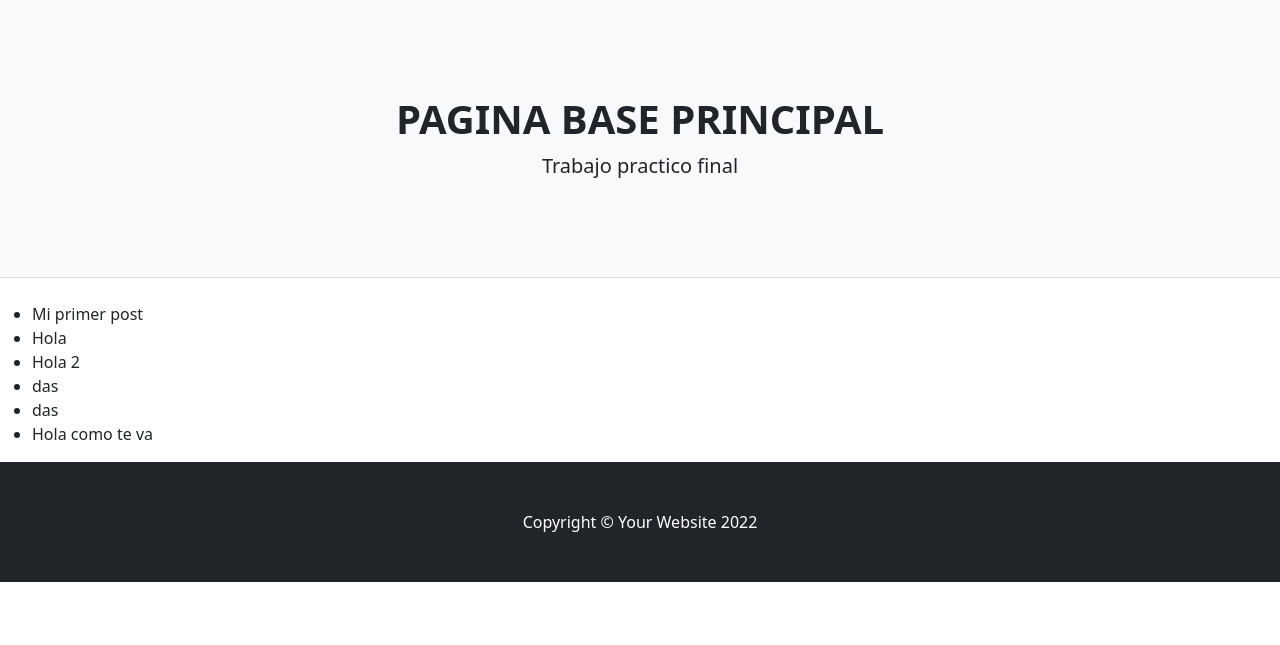
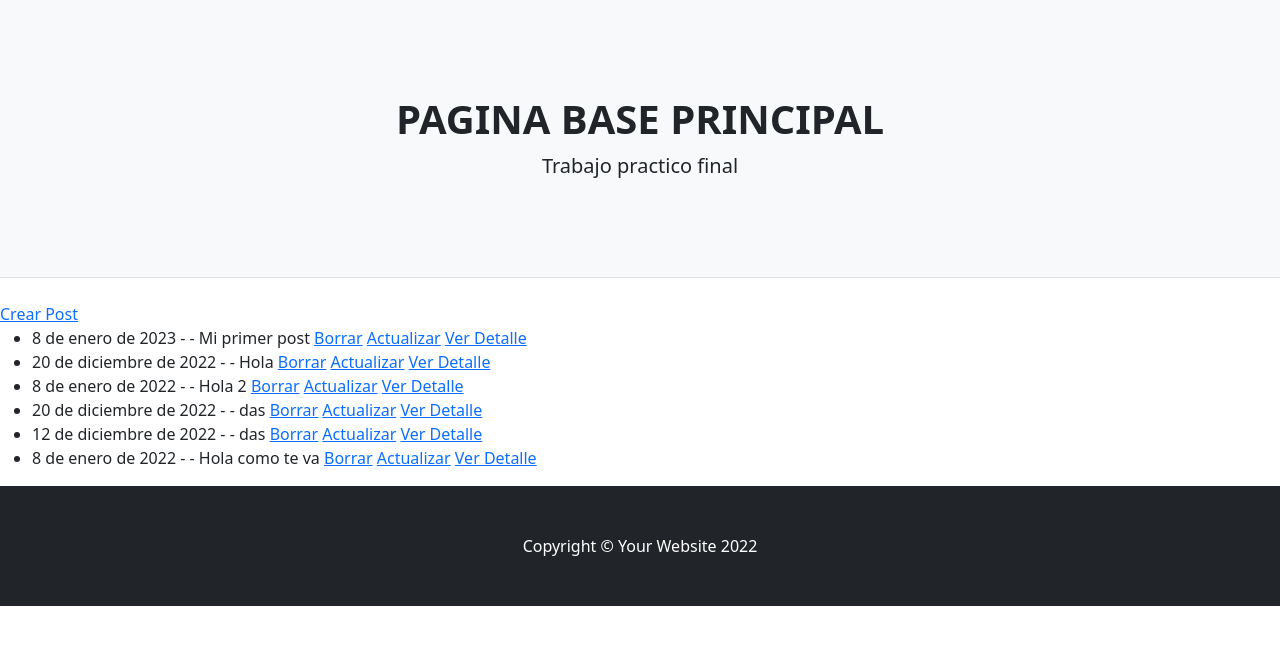
Before and after one commit to GABRIELROMBOLA87/Proyecto-Final1, a Django app: page /ejemplo_dos/listar/ in a window 1280 px wide. Shown: the part 57-702 px from the top of the page. Run offline with Django 4.2, Linux system fonts and the light colour scheme; data comes from the database, SQL or seed files in the repository; both versions use the stored data as it was after the commit; some libraries are stand-ins or nearby versions.

Commit message:
manage.py

```diff
--- a/ejemplo_dos/templates/ejemplo_dos/post_list.html
+++ b/ejemplo_dos/templates/ejemplo_dos/post_list.html
@@ -1,10 +1,15 @@
 {% extends 'ejemplo_dos/base.html' %}
 
 {% block contenido%}
-
+<a href="{% url 'ejemplo_dos_crear' %}">Crear Post</a>
 <ul>
 {% for post in object_list %}
-    <li>{{post.titulo}}</li>
+    <li>
+        {{post.publicado_el}} - - {{post.titulo}}
+        <a href="{% url 'ejemplo_dos_borrar' post.id %}">Borrar</a>
+        <a href="{% url 'ejemplo_dos_actualizar' post.id %}">Actualizar</a>
+        <a href="{% url 'ejemplo_dos_detalle' post.id %}">Ver Detalle</a>
+    </li>
 {% endfor %}
 </ul>
 
--- a/ejemplo_dos/views.py
+++ b/ejemplo_dos/views.py
@@ -1,5 +1,5 @@
 from django.shortcuts import render
-from django.views.generic import ListView, CreateView
+from django.views.generic import ListView, CreateView, DetailView, DeleteView, UpdateView
 from ejemplo_dos.models import Post
 from django.urls import reverse_lazy
 
@@ -9,6 +9,9 @@ from django.urls import reverse_lazy
 def index(request):
     return render(request, "/ejemplo_dos/index.html", {})
 
+class PostDetalle(DetailView):
+    model = Post
+
 class PostList(ListView):
     model = Post
 
@@ -16,3 +19,12 @@ class PostCrear(CreateView):
     model = Post
     success_url = reverse_lazy("ejemplo_dos_listar")
     fields = '__all__'
+
+class PostBorrar(DeleteView):
+    model = Post
+    success_url = reverse_lazy("ejemplo_dos_listar")
+
+class PostActualizar(UpdateView):
+    model = Post
+    success_url = reverse_lazy("ejemplo_dos_listar")
+    fields = '__all__'
--- a/project/settings.py
+++ b/project/settings.py
@@ -108,7 +108,7 @@ AUTH_PASSWORD_VALIDATORS = [
 # Internationalization
 # https://docs.djangoproject.com/en/4.1/topics/i18n/
 
-LANGUAGE_CODE = 'es-es'
+LANGUAGE_CODE = 'es-ES'
 
 TIME_ZONE = 'UTC'
 
--- a/project/urls.py
+++ b/project/urls.py
@@ -19,7 +19,7 @@ from django.urls import path
 from ejemplo.views import (index , saludar_a, sumar, buscar, monstrar_familiares,
                            BuscarFamiliar, AltaFamiliar, ActualizarFamiliar, BorrarFamiliar,
                            FamiliarList, FamiliarCrear, FamiliarBorrar, FamiliarActualizar, FamiliarDetalle)
-from ejemplo_dos.views import index, PostList, PostCrear
+from ejemplo_dos.views import index, PostList, PostCrear, PostActualizar, PostBorrar, PostDetalle
 
 
 urlpatterns = [
@@ -42,4 +42,7 @@ urlpatterns = [
     path('ejemplo_dos/', index, name="ejemplo_dos_index"),
     path('ejemplo_dos/listar/', PostList.as_view(), name="ejemplo_dos_listar"),
     path('ejemplo_dos/crear/', PostCrear.as_view(), name="ejemplo_dos_crear"),
+    path('ejemplo_dos/<int:pk>/actualizar/', PostActualizar.as_view(), name="ejemplo_dos_actualizar"),
+    path('ejemplo_dos/<int:pk>/borrar/', PostBorrar.as_view(), name="ejemplo_dos_borrar"),
+    path('ejemplo_dos/<int:pk>/detalle/', PostDetalle.as_view(), name="ejemplo_dos_detalle"),
     ]
```
Also changed, not shown: ejemplo_dos/templates/ejemplo_dos/post_detail.html (added, +11 -0 lines), db.sqlite3, ejemplo_dos/templates/ejemplo_dos/post_confirm_delete.html (added).
